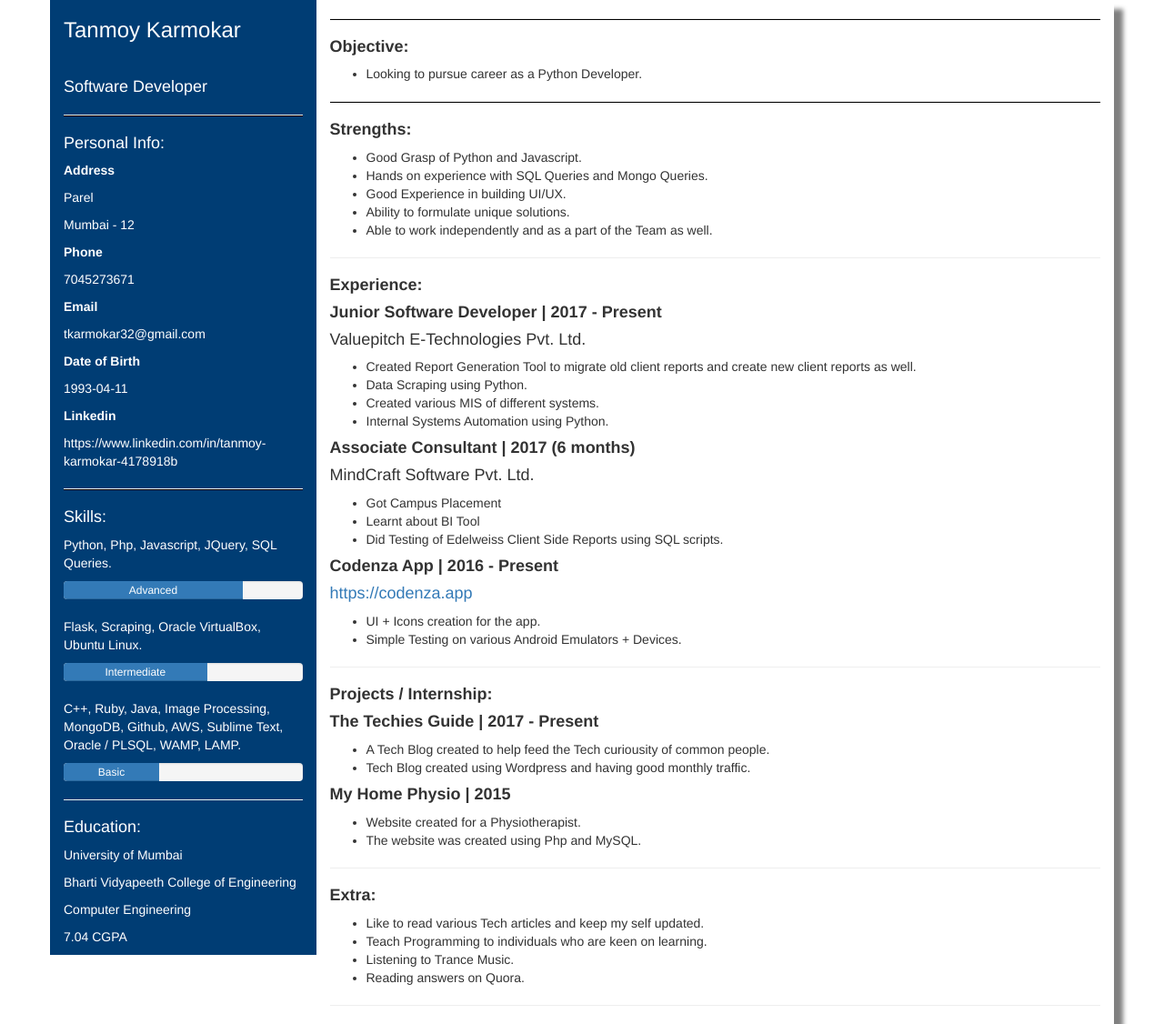
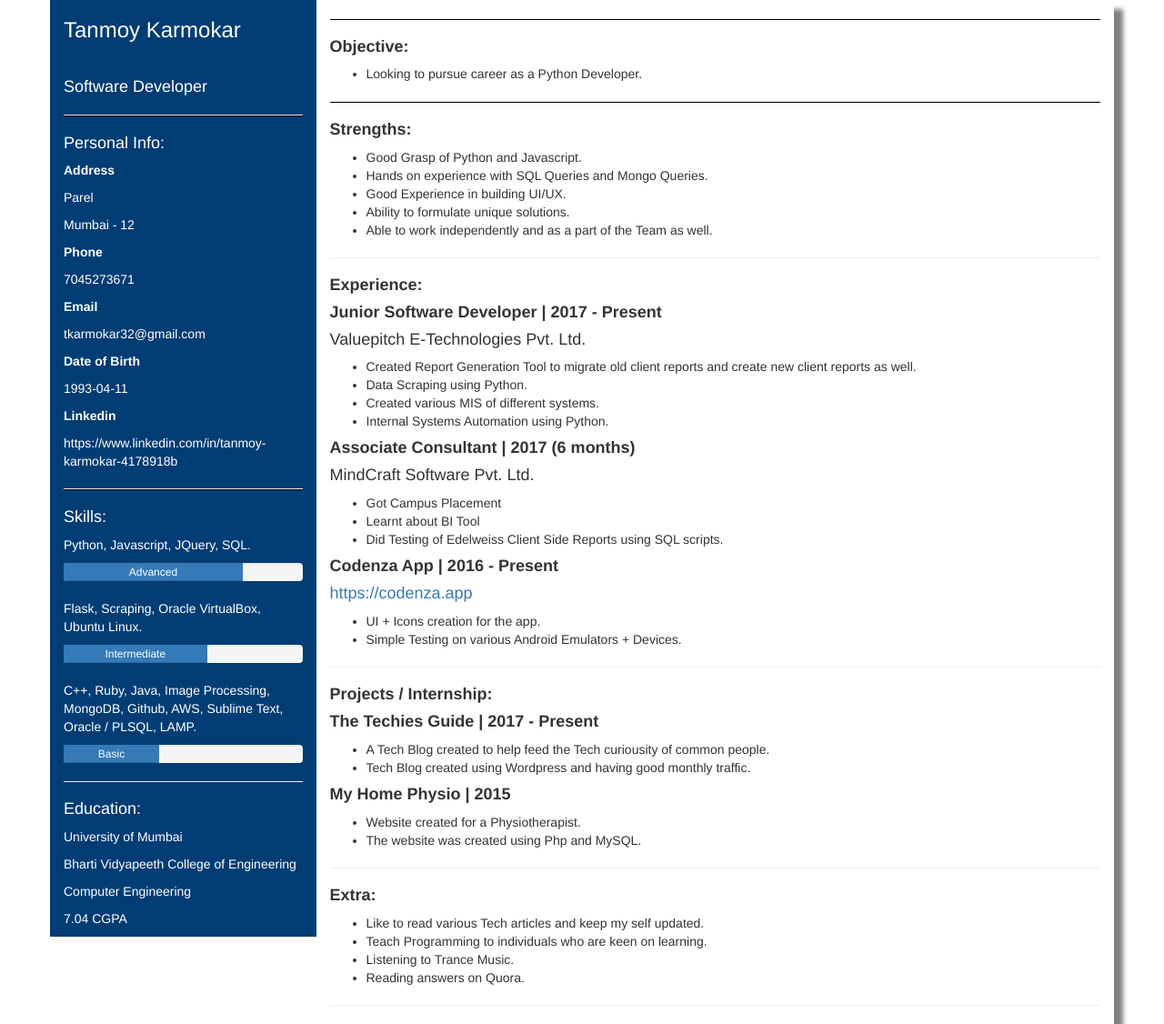
Before and after one commit to tan-infinity93/cv, a plain HTML site: page tancv.html in a window 1280 px wide. Shown: the whole page at 91% size. Drawn offline with nearby package versions, Linux system fonts and the light colour scheme.

Commit message:
Update tancv.html

```diff
--- a/tancv.html
+++ b/tancv.html
@@ -48,7 +48,7 @@
 	<p><a href="https://www.linkedin.com/in/tanmoy-karmokar-4178918b" target="_blank" style="color: #ffffff;">https://www.linkedin.com/in/tanmoy-karmokar-4178918b</a></p>
 	<hr>
 	<h4>Skills:</h4>
-	<p>Python, Php, Javascript, JQuery, SQL Queries.</p>
+	<p>Python, Javascript, JQuery, SQL.</p>
 	<div class="progress">
 		<div class="progress-bar" role="progressbar" aria-valuenow="75"
 	  aria-valuemin="0" aria-valuemax="100" style="width:75%;">
@@ -62,7 +62,7 @@
 			<span class="sr-only"></span>Intermediate
 		</div>
 	</div>
-	<p>C++, Ruby, Java, Image Processing, MongoDB, Github, AWS, Sublime Text, Oracle / PLSQL, WAMP, LAMP.</p>
+	<p>C++, Ruby, Java, Image Processing, MongoDB, Github, AWS, Sublime Text, Oracle / PLSQL, LAMP.</p>
 	<div class="progress">
 		<div class="progress-bar" role="progressbar" aria-valuenow="50"
 	  aria-valuemin="0" aria-valuemax="100" style="width:40%;">
```
